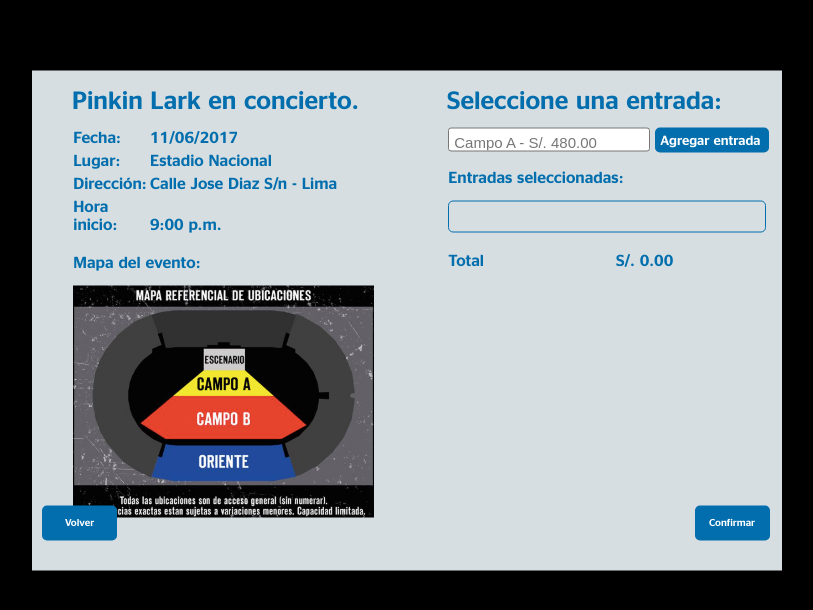
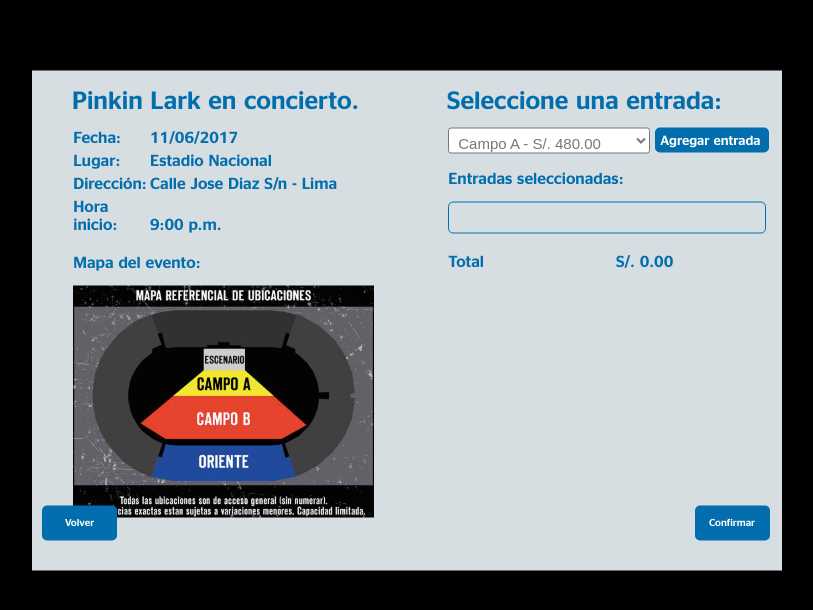
Before and after one commit to dsalas/HCI, a plain HTML site: page MetaforasBbva/entrada_evento.html in a window 1280 px wide. Shown: the whole page, without its empty margins (233-1046 px from the left). Drawn offline with nearby package versions, Linux system fonts and the light colour scheme.

Commit message:
correcciones

```diff
--- a/MetaforasBbva/css/split_screen.css
+++ b/MetaforasBbva/css/split_screen.css
@@ -136,12 +136,11 @@
 	font-size:15px;
 	color:#777;
     padding: 5px 8px 0px 5px;
-    width: 130%;
+    width: 100%;
     border: none;
     box-shadow: none;
     background: transparent;
     background-image: none;
-    -webkit-appearance: none;
 
 }
 
--- a/MetaforasBbva/css/summary_screen.css
+++ b/MetaforasBbva/css/summary_screen.css
@@ -40,12 +40,11 @@
 	font-size:15px;
 	color:#777;
     padding: 5px 8px 0px 5px;
-    width: 130%;
+    width: 100%;
     border: none;
     box-shadow: none;
     background: transparent;
     background-image: none;
-    -webkit-appearance: none;
 
 }
 
```
